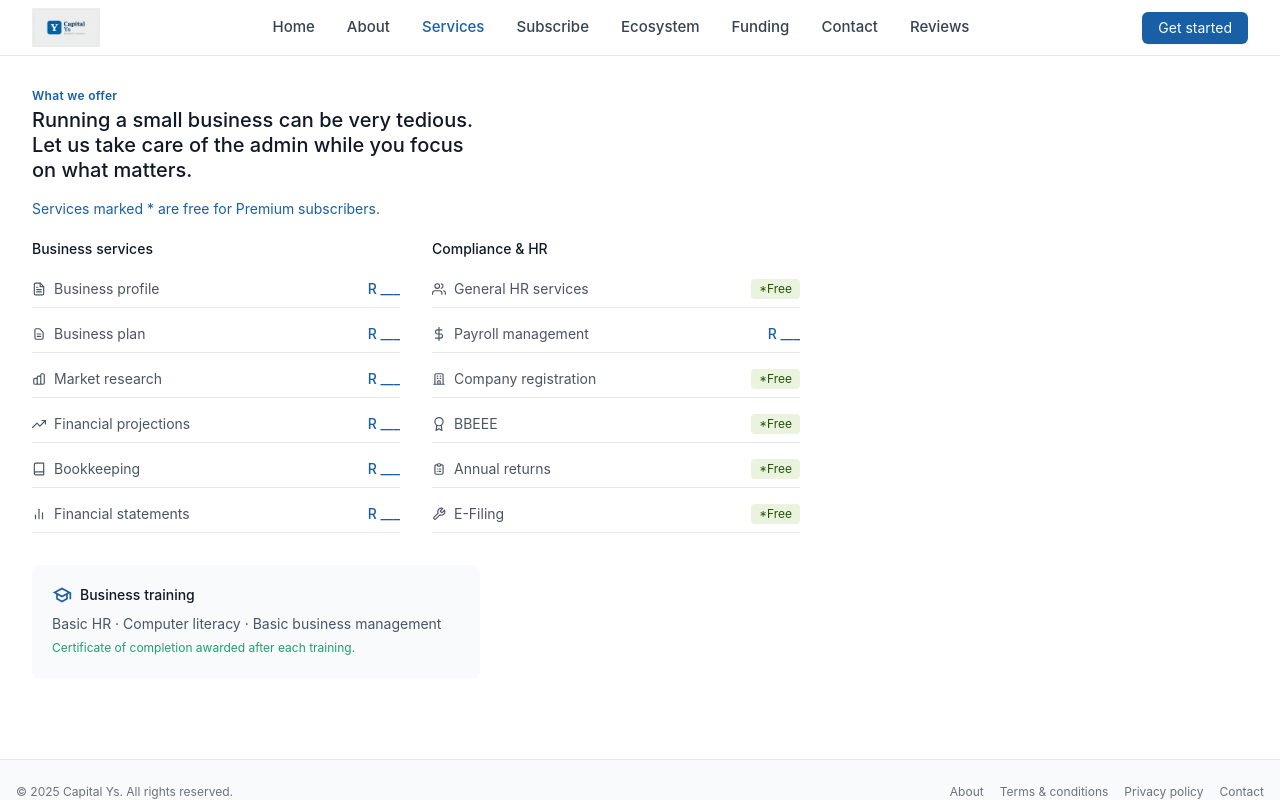
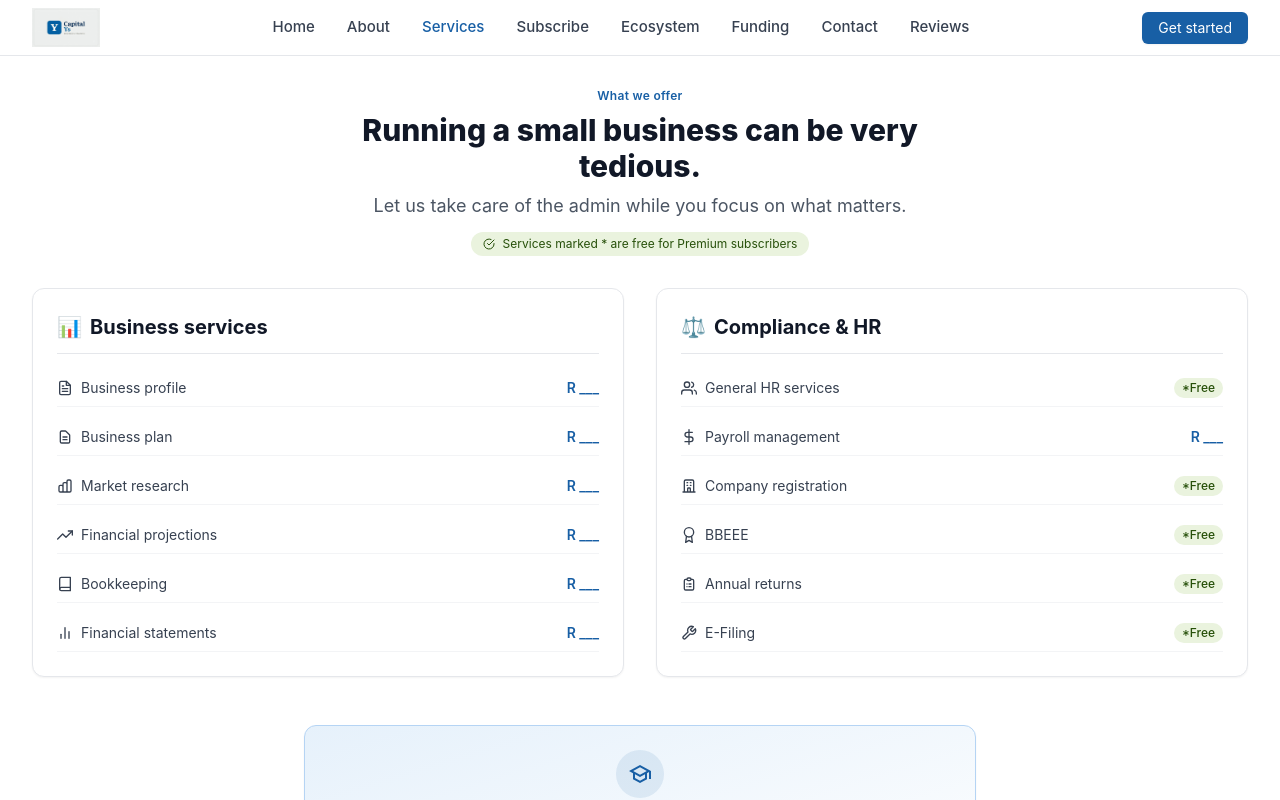
Before and after one commit to MondeNel/capital_ys, a React (Vite) app in the folder capital-ys/: page / in a window 1280 px wide. Both pictures are taken after a click on the button "Click here". Shown: the top 800 px of the page. Built offline with nearby package versions, Linux system fonts and the light colour scheme.

Commit message:
Enhance ServicesPage with modern cards, icons, free badges, and polished training section

```diff
--- a/capital-ys/src/components/ServicesPage.jsx
+++ b/capital-ys/src/components/ServicesPage.jsx
@@ -1,46 +1,103 @@
-import { FiFileText, FiTrendingUp, FiBook, FiBarChart2, FiUsers, FiDollarSign, FiAward, FiTool } from 'react-icons/fi';
+// src/components/ServicesPage.jsx
+import { FiFileText, FiTrendingUp, FiBook, FiBarChart2, FiUsers, FiDollarSign, FiAward, FiTool, FiCheckCircle } from 'react-icons/fi';
 import { HiOutlineDocumentText, HiOutlineChartBar, HiOutlineClipboardList, HiOutlineOfficeBuilding } from 'react-icons/hi';
 import { MdOutlineSchool } from 'react-icons/md';
 
-const ServicesPage = () => (
+const ServicesPage = () => {
+  const businessServices = [
+    { name: "Business profile", icon: <FiFileText size={16} />, freeForPremium: false },
+    { name: "Business plan", icon: <HiOutlineDocumentText size={16} />, freeForPremium: false },
+    { name: "Market research", icon: <HiOutlineChartBar size={16} />, freeForPremium: false },
+    { name: "Financial projections", icon: <FiTrendingUp size={16} />, freeForPremium: false },
+    { name: "Bookkeeping", icon: <FiBook size={16} />, freeForPremium: false },
+    { name: "Financial statements", icon: <FiBarChart2 size={16} />, freeForPremium: false },
+  ];
+
+  const complianceServices = [
+    { name: "General HR services", icon: <FiUsers size={16} />, freeForPremium: true },
+    { name: "Payroll management", icon: <FiDollarSign size={16} />, freeForPremium: false },
+    { name: "Company registration", icon: <HiOutlineOfficeBuilding size={16} />, freeForPremium: true },
+    { name: "BBEEE", icon: <FiAward size={16} />, freeForPremium: true },
+    { name: "Annual returns", icon: <HiOutlineClipboardList size={16} />, freeForPremium: true },
+    { name: "E-Filing", icon: <FiTool size={16} />, freeForPremium: true },
+  ];
+
+  return (
     <div className="max-w-7xl mx-auto px-4 sm:px-6 lg:px-8 py-8">
-    <div className="text-[#185FA5] text-xs font-semibold tracking-wide mb-1">What we offer</div>
-    <h2 className="text-xl font-medium text-gray-900 max-w-md leading-tight">Running a small business can be very tedious. Let us take care of the admin while you focus on what matters.</h2>
-    <p className="text-[#185FA5] text-sm mt-4 mb-5">Services marked * are free for Premium subscribers.</p>
-    <div className="grid grid-cols-1 md:grid-cols-2 gap-8 max-w-3xl">
-      <div>
-        <div className="font-medium text-gray-900 text-sm mb-3">Business services</div>
-        <div className="space-y-2">
-          <div className="flex items-center justify-between py-2 border-b border-gray-200 text-sm text-gray-600"><span className="flex items-center gap-2"><FiFileText size={14} /> Business profile</span><span className="text-[#185FA5] font-medium">R ___</span></div>
-          <div className="flex items-center justify-between py-2 border-b border-gray-200 text-sm text-gray-600"><span className="flex items-center gap-2"><HiOutlineDocumentText size={14} /> Business plan</span><span className="text-[#185FA5] font-medium">R ___</span></div>
-          <div className="flex items-center justify-between py-2 border-b border-gray-200 text-sm text-gray-600"><span className="flex items-center gap-2"><HiOutlineChartBar size={14} /> Market research</span><span className="text-[#185FA5] font-medium">R ___</span></div>
-          <div className="flex items-center justify-between py-2 border-b border-gray-200 text-sm text-gray-600"><span className="flex items-center gap-2"><FiTrendingUp size={14} /> Financial projections</span><span className="text-[#185FA5] font-medium">R ___</span></div>
-          <div className="flex items-center justify-between py-2 border-b border-gray-200 text-sm text-gray-600"><span className="flex items-center gap-2"><FiBook size={14} /> Bookkeeping</span><span className="text-[#185FA5] font-medium">R ___</span></div>
-          <div className="flex items-center justify-between py-2 border-b border-gray-200 text-sm text-gray-600"><span className="flex items-center gap-2"><FiBarChart2 size={14} /> Financial statements</span><span className="text-[#185FA5] font-medium">R ___</span></div>
+      {/* Header */}
+      <div className="mb-8 text-center">
+        <div className="text-[#185FA5] text-xs font-semibold tracking-wide mb-2">What we offer</div>
+        <h1 className="text-2xl md:text-3xl font-extrabold text-gray-900 max-w-2xl mx-auto leading-tight">
+          Running a small business can be very tedious.
+        </h1>
+        <p className="text-lg text-gray-600 mt-2 max-w-xl mx-auto">
+          Let us take care of the admin while you focus on what matters.
+        </p>
+        <div className="mt-3 inline-flex items-center gap-2 bg-[#EAF3DE] text-[#27500A] text-xs px-3 py-1 rounded-full">
+          <FiCheckCircle size={12} /> Services marked * are free for Premium subscribers
         </div>
       </div>
-      <div>
-        <div className="font-medium text-gray-900 text-sm mb-3">Compliance & HR</div>
-        <div className="space-y-2">
-          <div className="flex items-center justify-between py-2 border-b border-gray-200 text-sm text-gray-600"><span className="flex items-center gap-2"><FiUsers size={14} /> General HR services</span><span className="text-xs bg-[#EAF3DE] text-[#27500A] px-2 py-0.5 rounded">*Free</span></div>
-          <div className="flex items-center justify-between py-2 border-b border-gray-200 text-sm text-gray-600"><span className="flex items-center gap-2"><FiDollarSign size={14} /> Payroll management</span><span className="text-[#185FA5] font-medium">R ___</span></div>
-          <div className="flex items-center justify-between py-2 border-b border-gray-200 text-sm text-gray-600"><span className="flex items-center gap-2"><HiOutlineOfficeBuilding size={14} /> Company registration</span><span className="text-xs bg-[#EAF3DE] text-[#27500A] px-2 py-0.5 rounded">*Free</span></div>
-          <div className="flex items-center justify-between py-2 border-b border-gray-200 text-sm text-gray-600"><span className="flex items-center gap-2"><FiAward size={14} /> BBEEE</span><span className="text-xs bg-[#EAF3DE] text-[#27500A] px-2 py-0.5 rounded">*Free</span></div>
-          <div className="flex items-center justify-between py-2 border-b border-gray-200 text-sm text-gray-600"><span className="flex items-center gap-2"><HiOutlineClipboardList size={14} /> Annual returns</span><span className="text-xs bg-[#EAF3DE] text-[#27500A] px-2 py-0.5 rounded">*Free</span></div>
-          <div className="flex items-center justify-between py-2 border-b border-gray-200 text-sm text-gray-600"><span className="flex items-center gap-2"><FiTool size={14} /> E-Filing</span><span className="text-xs bg-[#EAF3DE] text-[#27500A] px-2 py-0.5 rounded">*Free</span></div>
+
+      {/* Two‑column services grid */}
+      <div className="grid grid-cols-1 md:grid-cols-2 gap-8 mb-12">
+        {/* Business Services */}
+        <div className="bg-white border border-gray-200 rounded-xl p-6 shadow-sm hover:shadow-md transition-all">
+          <h2 className="text-xl font-bold text-gray-900 mb-4 flex items-center gap-2 border-b border-gray-200 pb-3">
+            <span className="text-[#185FA5]">📊</span> Business services
+          </h2>
+          <div className="space-y-3">
+            {businessServices.map((service, idx) => (
+              <div key={idx} className="flex items-center justify-between py-2 border-b border-gray-100 text-sm">
+                <span className="flex items-center gap-2 text-gray-700">
+                  {service.icon}
+                  {service.name}
+                </span>
+                <span className="text-[#185FA5] font-semibold">R ___</span>
+              </div>
+            ))}
+          </div>
+        </div>
+
+        {/* Compliance & HR */}
+        <div className="bg-white border border-gray-200 rounded-xl p-6 shadow-sm hover:shadow-md transition-all">
+          <h2 className="text-xl font-bold text-gray-900 mb-4 flex items-center gap-2 border-b border-gray-200 pb-3">
+            <span className="text-[#185FA5]">⚖️</span> Compliance & HR
+          </h2>
+          <div className="space-y-3">
+            {complianceServices.map((service, idx) => (
+              <div key={idx} className="flex items-center justify-between py-2 border-b border-gray-100 text-sm">
+                <span className="flex items-center gap-2 text-gray-700">
+                  {service.icon}
+                  {service.name}
+                </span>
+                {service.freeForPremium ? (
+                  <span className="text-xs bg-[#EAF3DE] text-[#27500A] px-2 py-0.5 rounded-full font-medium">*Free</span>
+                ) : (
+                  <span className="text-[#185FA5] font-semibold">R ___</span>
+                )}
+              </div>
+            ))}
           </div>
         </div>
       </div>
-    <div className="mt-8 bg-gray-50 rounded-lg p-5 max-w-md">
-      <div className="font-medium text-gray-900 text-sm mb-2 flex items-center gap-2">
-        <MdOutlineSchool className="text-[#185FA5]" size={20} /> Business training
+
+      {/* Business Training Card */}
+      <div className="max-w-2xl mx-auto">
+        <div className="bg-gradient-to-br from-[#E6F1FB] to-white border border-[#B5D4F4] rounded-xl p-6 text-center shadow-sm hover:shadow-md transition-all">
+          <div className="inline-flex items-center justify-center w-12 h-12 bg-[#185FA5]/10 rounded-full mb-4">
+            <MdOutlineSchool className="text-[#185FA5]" size={24} />
           </div>
-      <div className="text-sm text-gray-600 leading-relaxed">
-        Basic HR · Computer literacy · Basic business management<br />
-        <span className="text-xs text-[#1D9E75]">Certificate of completion awarded after each training.</span>
+          <h3 className="text-lg font-bold text-gray-900 mb-2">Business training</h3>
+          <p className="text-gray-600 text-sm mb-3">
+            Basic HR · Computer literacy · Basic business management
+          </p>
+          <div className="inline-flex items-center gap-2 text-xs text-[#1D9E75] bg-white/60 px-3 py-1 rounded-full">
+            <FiCheckCircle size={12} /> Certificate of completion awarded after each training
+          </div>
         </div>
       </div>
     </div>
   );
+};
 
 export default ServicesPage;
```
Lines whose indentation alone changed are shown as unchanged.
